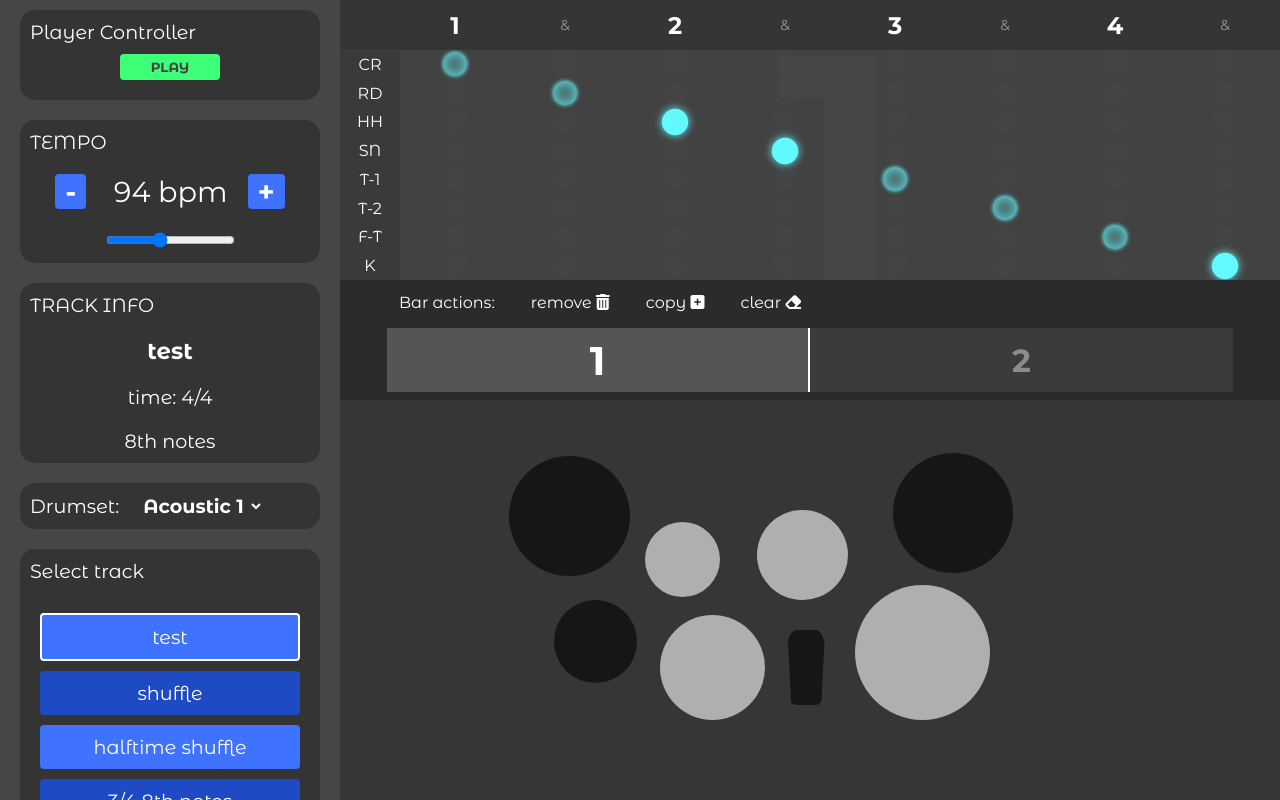
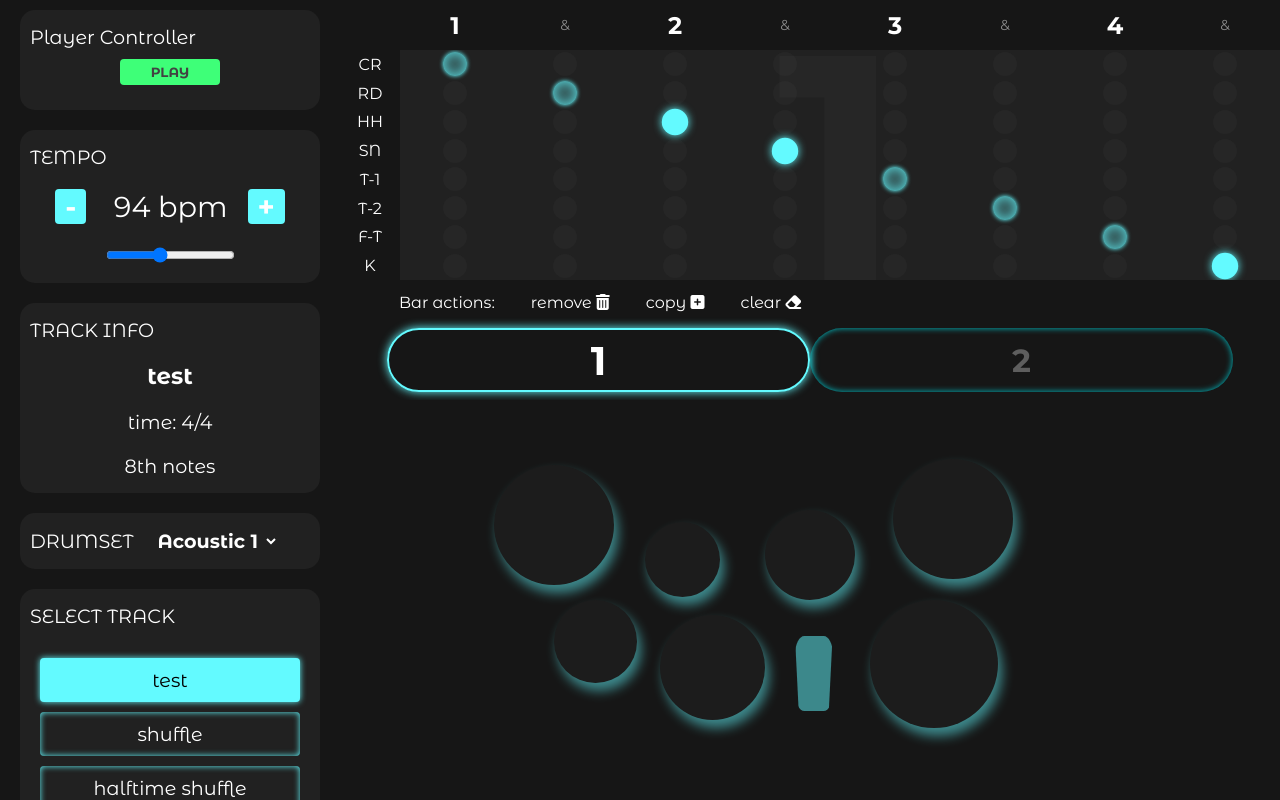
Before and after one commit to Desiak/Drumly, a React (Create React App) app: page / in a window 1280 px wide. Built offline with nearby package versions, Linux system fonts and the light colour scheme.

Commit message:
general style change

```diff
--- a/src/components/DrumsetSelect.js
+++ b/src/components/DrumsetSelect.js
@@ -5,7 +5,7 @@ import { connect } from "react-redux";
 const DrumsetSelect = (props) => {
   return (
     <div className="input drumset-input">
-      Drumset:
+      <span>DRUMSET</span>
       <select
         class="drumset-select"
         onChange={(e) => {
--- a/src/components/TrackSelect.js
+++ b/src/components/TrackSelect.js
@@ -41,7 +41,7 @@ const TrackSelect = (props) => {
 
   return (
     <div className="input beat-select-section">
-      Select track
+      SELECT TRACK
       <div className="list-wrapper">
         <ul className="tracks-list" ref={tracksList}>
           {trackListItems}
--- a/src/style/_drumset.scss
+++ b/src/style/_drumset.scss
@@ -1,10 +1,11 @@
 .drumset-container {
   grid-area: d;
-  background-color: rgb(54, 54, 54);
+  background-color: $background-color;
   display: flex;
   flex-wrap: wrap;
   justify-content: center;
   align-items: center;
+
   .drumset {
     // min-width:600px;
     width: 80%;
@@ -22,10 +23,10 @@
   .drumset-pad {
     position: absolute;
     cursor: url("../cursor-big.png"), pointer;
-    opacity: 0.6;
+    opacity: 0.5;
     user-select: none;
-    background-color: white;
-    color:black;
+    background-color: rgb(34, 34, 34);
+    box-shadow:  4px 8px 12px $primary-color;
     border-radius: 50%;
     aspect-ratio: 1/1;
     &::before{
@@ -34,7 +35,7 @@
       left:50%;
       top:50%;
       transform: translate(-50%,-50%);
-      color:black;
+      color:white;
       font-weight: bold;
       text-align: center;
       opacity:0;
@@ -49,11 +50,8 @@
       width: 11%;
       top: 50%;
       left: 16%;
-      background-color: black;
-
       &::before{
         content:"Hihat (HH)";
-        color:white;
       }
     }
     &--snare {
@@ -66,17 +64,18 @@
     }
     &--kick {
       width: 5%;
-      top: 60%;
-      left: 47%;
+      top: 62%;
+      left: 48%;
       cursor: url("../cursor-kick.png"), pointer;
       aspect-ratio: 1/2;
       clip-path: polygon(0 0, 100% 0, 90% 100%, 10% 100%);
       border-radius: 25%;
-      background-color: black;
+      background-color: $primary-color;
+      box-shadow: unset;
 
       &::before{
         content:"Kick (K)";
-        color:white;
+        color:black
       }
     }
     &--tom-1 {
@@ -90,39 +89,33 @@
     &--tom-2 {
       width: 12%;
       top: 20%;
-      left: 43%;
+      left: 44%;
       &::before{
         content:"Tom 2 (T-2)";
       }
     }
     &--floor-tom {
-      width: 18%;
-      top: 45%;
-      left: 56%;
+      width: 17%;
+      top: 50%;
+      left: 58%;
       &::before{
         content:"Floor Tom (F-T)";
       }
     }
     &--crash {
       width: 16%;
-      top: 2%;
-      left: 10%;
-      background-color: black;
-
+      top: 5%;
+      left: 8%;
       &::before{
         content:"Crash (CR)";
-        color:white;
       }
     }
     &--ride {
       width: 16%;
-      top: 1%;
+      top: 3%;
       left: 61%;
-      background-color: black;
-
       &::before{
         content:"Ride (RD)";
-        color:white;
       }
     }
   }
--- a/src/style/_main.scss
+++ b/src/style/_main.scss
@@ -53,6 +53,7 @@ p {
   height: 100%;
   grid-template-columns: minmax(340px, 1fr) 4fr;
   grid-template-rows: 1fr 1fr;
+  background-color: $background-color;
   grid-template-areas:
     "m p"
     "m d";
--- a/src/style/_menu.scss
+++ b/src/style/_menu.scss
@@ -1,6 +1,6 @@
 .menu-container {
   grid-area: m;
-  background-color: rgb(70, 70, 70);
+  background-color: $background-color;
   display: flex;
   // flex-direction: column;
   flex-wrap: wrap;
@@ -11,8 +11,8 @@
   }
 }
 .input {
-  background-color: rgba(43, 43, 43, 0.644);
-  padding: 10px;
+  background-color: rgb(33, 33, 33);
+  padding: 15px 10px;
   margin: 10px 20px;
   font-size: 1.2em;
   border-radius: 15px;
@@ -107,19 +107,19 @@
     .list-element {
       padding: 10px;
       margin: 10px;
-      background-color: $primary-color;
       transition: 0.3s;
+      box-shadow: inset 0px 0px 6px $primary-color;
       cursor: pointer;
       border-radius: 4px;
-
-      &:nth-child(even) {
-        background-color: $secondary-color;
-      }
       &:hover {
         filter: brightness(1.08);
       }
       &.active {
-        border: 2px solid white;
+        box-shadow: 0px 0px 6px $primary-color;
+        background-color: $primary-color;
+        p{
+          color:black
+        }
       }
     }
   }
--- a/src/style/_player.scss
+++ b/src/style/_player.scss
@@ -1,22 +1,18 @@
 .player-container {
   grid-area: p;
-      background-color: rgb(66, 66, 66);
-      position: relative;
+  position: relative;
   width: 100%;
   z-index: 1;
 
   .progress-indicator {
     width: 100%;
     height: 100%;
-    // background-color: rgba(255, 255, 255, 0.158);
     background-image: linear-gradient(
       to right,
-      rgba(255, 255, 255, 0) 98%,
-      rgba(255, 255, 255, 0.5)
+      rgba(0,0,0, 0) 99%,
+      $primary-color
     );
-    // border-right:8px solid rgb(255, 157, 28);
     position: absolute;
-    backdrop-filter: contrast(80%);
     top: 0;
     left: 60px;
     z-index: 1;
@@ -36,7 +32,6 @@
     flex-direction: column;
     justify-content: space-around;
     &.control-wrapper {
-      // flex-direction: unset;
       flex-wrap: nowrap;
       flex-grow: 1;
       height: 100%;
@@ -44,58 +39,18 @@
   }
   .empty {
     grid-area: empty;
-    background-color: rgb(53, 53, 53);
+    background-color: $background-color;
     z-index: 10;
   }
-  .bar-number-wrapper {
-    grid-area: bar-number;
-    display: flex;
-    flex-direction: row;
-    align-items: center;
-    background-color: rgb(70, 70, 70);
-    z-index: 1;
-    position: relative;
-    .background {
-      position: absolute;
-      width: 100%;
-      height: 100%;
-      background-color: rgb(70, 70, 70);
-      z-index: -1;
-    }
-    .reorganise-section-reveal {
-      margin-left: 50px;
-      background-color: rgb(41, 41, 41);
-      border: none;
-      padding: 5px 20px;
-      cursor: pointer;
-    }
 
-    span {
-      margin: 0 30px;
-    }
-    .bar-number {
-      text-align: center;
-      font-size: 1.5em;
-      flex-grow: 1;
-    }
-    .arrow {
-      height: 100%;
-      border: none;
-      background-color: rgb(43, 43, 43);
-      font-size: 30px;
-      padding: 0 20px;
-      cursor: pointer;
-    }
-  }
   .beat-measure-wrapper {
-    background-color: rgb(53, 53, 53);
+    background-color: $background-color;
     grid-area: beat-measure;
     align-items: center;
     z-index: 1;
     .beat-measure {
       flex-grow: 1;
       max-width: 40px;
-      // margin:0 10px;
       text-align: center;
       flex-basis: 100%;
       opacity: 0.5;
@@ -109,7 +64,7 @@
     }
   }
   .tracks-labels-wrapper {
-    background-color: rgb(58, 58, 58);
+    background-color: $background-color;
     grid-area: tracks-labels;
     z-index: 1;
     .track-label {
@@ -119,40 +74,29 @@
   }
   .beat-wrapper {
     grid-area: beat;
-    // flex-direction: unset;
     justify-content: unset;
-    // transition: 1s;
-    // max-height: 40vh;
     position: absolute;
     width: 100%;
     height: 100%;
     display: block;
+    overflow: hidden;
     &.smooth {
-      // transition: 0.5s ease-in-out;
       .bar {
-        // transition: opacity 0.5s
-
         pointer-events: none;
         &.active {
-          // transition-delay: .15s;
           pointer-events: all;
         }
       }
     }
     .bar {
-      // background-color: rgb(66, 66, 66);
+      background-color: rgb(33, 33, 33);
       position: absolute;
       width: 100%;
       height: 100%;
       opacity: 0;
-
-      // &.active{
-      //     opacity:1;
-      // }
     }
   }
   .bar {
-    // border-right:2px solid white;
     height: 100%;
     width: 100%;
     position: relative;
@@ -180,7 +124,7 @@
     position: absolute;
     width: 100%;
     height: 100%;
-    background-color: rgb(43, 43, 43);
+    background-color: $background-color;
     grid-area: beat-order;
     display: flex;
     justify-content: center;
@@ -248,85 +192,29 @@
 
     .bars-order-list {
       width: 100%;
-      // display: flex;
       height: 100%;
-      // justify-content: space-evenly;
-      // // padding: 0 50px;
-      // align-items: center;
       position: relative;
-      // overflow:hidden;
 
       .bar-box {
-        // width: 20%;
-        // flex-basis: 10%;
         height: 80%;
         top: 10%;
         position: absolute;
-        // border-radius: 4px;
-        border-right: 2px solid white;
+        border-radius: 40px;
         list-style: none;
-        // margin: 0 4px;
-        // margin-right: 4px;
-        background-color: rgb(59, 59, 59);
+        box-shadow: inset 0 0 6px darken($primary-color,30%);
         cursor: pointer;
         transition: 0s;
         position: absolute;
         &:last-child {
           border: none;
         }
-        .box-btn {
-          position: absolute;
-          padding: 5px 10px;
-          font-size: 160%;
-          transition: 0.3s;
-          opacity: 0;
-          pointer-events: none;
-        }
-        .copy-bar {
-          top: 0;
-          right: 0;
-          &:hover {
-            .fas {
-              color: $success-color;
-            }
-          }
-        }
-        .remove-bar {
-          top: 0;
-          left: 0;
-          &:hover {
-            .fas {
-              color: $alert-color;
-            }
-          }
-        }
-        .clear-bar {
-          bottom: 0;
-          left: 0;
-          &:hover {
-            .fas {
-              color: $primary-color;
-            }
-          }
-        }
-        .drag-icon {
-          position: absolute;
-          height: 40%;
-          max-width: 30%;
-          bottom: 4%;
-          right: 2%;
-          transition: opacity 0.3s;
-          opacity: 0;
-          object-fit: contain;
-          pointer-events: none;
-          user-select: none;
-        }
+
         .number {
           font-size: 200%;
           font-weight: bold;
           transition: 0.15s;
           position: absolute;
-          color: rgba(255, 255, 255, 0.411);
+          color: rgba(255, 255, 255, 0.311);
           top: 50%;
           left: 50%;
           transform: translate(-50%, -50%);
@@ -335,13 +223,13 @@
         }
         &.active {
           // flex-grow: 4;
-          background-color:rgba(255, 255, 255, 0.2) ;
+          box-shadow: 0 0 10px $primary-color;
+          border:2px solid $primary-color;
           .number {
             font-size: 250%;
             color: white;
           }
           &:hover {
-            // box-shadow: inset 0px 0px 12px lighten($primary-color, 10%);
             .box-btn {
               opacity: 1;
               pointer-events: all;
@@ -353,8 +241,7 @@
           }
         }
         &.dragged {
-          border: 2px solid white;
-          opacity: 0.5;
+          opacity: 0.8;
           z-index: 100;
           pointer-events: none;
         }
@@ -406,16 +293,16 @@
     transition: 0.15s;
     cursor: pointer;
     &.ghost-note {
-      box-shadow: inset 0 0 8px $notes-color;
+      box-shadow: inset 0 0 8px $primary-color;
       transform: scale(0.8);
     }
     &.regular {
       // background-color: $success-color;
-      box-shadow: inset 0 0 16px $notes-color, 0 0 4px $notes-color;
+      box-shadow: inset 0 0 16px $primary-color, 0 0 4px $primary-color;
     }
     &.accent {
-      background-color: $notes-color;
-      box-shadow: 0 0 8px $notes-color;
+      background-color: $primary-color;
+      box-shadow: 0 0 8px $primary-color;
       // transform: scale(0.5)
       transform: scale(1.1);
     }
--- a/src/style/_variables.scss
+++ b/src/style/_variables.scss
@@ -1,5 +1,4 @@
-$primary-color:  rgb(62, 114, 255);
-$secondary-color: rgb(30, 74, 196);
 $success-color: rgb(62, 255, 120);
 $alert-color: rgb(255, 61, 61);
-$notes-color: rgb(99, 250, 255);
+$primary-color: rgb(99, 250, 255);
+$background-color:rgb(22,22,22);
--- a/src/style/style.css
+++ b/src/style/style.css
@@ -54,6 +54,7 @@ p {
       grid-template-columns: minmax(340px, 1fr) 4fr;
   -ms-grid-rows: 1fr 1fr;
       grid-template-rows: 1fr 1fr;
+  background-color: #161616;
       grid-template-areas: "m p"
  "m d";
 }
@@ -122,7 +123,6 @@ p {
   -ms-grid-row: 1;
   -ms-grid-column: 2;
   grid-area: p;
-  background-color: #424242;
   position: relative;
   width: 100%;
   z-index: 1;
@@ -140,11 +140,9 @@ p {
 .player-container .progress-indicator {
   width: 100%;
   height: 100%;
-  background-image: -webkit-gradient(linear, left top, right top, color-stop(98%, rgba(255, 255, 255, 0)), to(rgba(255, 255, 255, 0.5)));
-  background-image: linear-gradient(to right, rgba(255, 255, 255, 0) 98%, rgba(255, 255, 255, 0.5));
+  background-image: -webkit-gradient(linear, left top, right top, color-stop(99%, rgba(0, 0, 0, 0)), to(#63faff));
+  background-image: linear-gradient(to right, rgba(0, 0, 0, 0) 99%, #63faff);
   position: absolute;
-  -webkit-backdrop-filter: contrast(80%);
-          backdrop-filter: contrast(80%);
   top: 0;
   left: 60px;
   z-index: 1;
@@ -179,66 +177,12 @@ p {
   -ms-grid-row: 1;
   -ms-grid-column: 1;
   grid-area: empty;
-  background-color: #353535;
+  background-color: #161616;
   z-index: 10;
 }
 
-.player-container .bar-number-wrapper {
-  grid-area: bar-number;
-  display: -webkit-box;
-  display: -ms-flexbox;
-  display: flex;
-  -webkit-box-orient: horizontal;
-  -webkit-box-direction: normal;
-      -ms-flex-direction: row;
-          flex-direction: row;
-  -webkit-box-align: center;
-      -ms-flex-align: center;
-          align-items: center;
-  background-color: #464646;
-  z-index: 1;
-  position: relative;
-}
-
-.player-container .bar-number-wrapper .background {
-  position: absolute;
-  width: 100%;
-  height: 100%;
-  background-color: #464646;
-  z-index: -1;
-}
-
-.player-container .bar-number-wrapper .reorganise-section-reveal {
-  margin-left: 50px;
-  background-color: #292929;
-  border: none;
-  padding: 5px 20px;
-  cursor: pointer;
-}
-
-.player-container .bar-number-wrapper span {
-  margin: 0 30px;
-}
-
-.player-container .bar-number-wrapper .bar-number {
-  text-align: center;
-  font-size: 1.5em;
-  -webkit-box-flex: 1;
-      -ms-flex-positive: 1;
-          flex-grow: 1;
-}
-
-.player-container .bar-number-wrapper .arrow {
-  height: 100%;
-  border: none;
-  background-color: #2b2b2b;
-  font-size: 30px;
-  padding: 0 20px;
-  cursor: pointer;
-}
-
 .player-container .beat-measure-wrapper {
-  background-color: #353535;
+  background-color: #161616;
   -ms-grid-row: 1;
   -ms-grid-column: 2;
   grid-area: beat-measure;
@@ -271,7 +215,7 @@ p {
 }
 
 .player-container .tracks-labels-wrapper {
-  background-color: #3a3a3a;
+  background-color: #161616;
   -ms-grid-row: 2;
   -ms-grid-column: 1;
   grid-area: tracks-labels;
@@ -297,6 +241,7 @@ p {
   width: 100%;
   height: 100%;
   display: block;
+  overflow: hidden;
 }
 
 .player-container .beat-wrapper.smooth .bar {
@@ -308,6 +253,7 @@ p {
 }
 
 .player-container .beat-wrapper .bar {
+  background-color: #212121;
   position: absolute;
   width: 100%;
   height: 100%;
@@ -362,7 +308,7 @@ p {
   position: absolute;
   width: 100%;
   height: 100%;
-  background-color: #2b2b2b;
+  background-color: #161616;
   -ms-grid-row: 3;
   -ms-grid-column: 1;
   -ms-grid-column-span: 2;
@@ -447,7 +393,7 @@ p {
 
 .player-container .change-order-section .bar-control-section .action-btn.btn-clear::before,
 .player-container .change-order-section .bar-control-section .action-label.btn-clear::before {
-  background-color: #3e72ff;
+  background-color: #63faff;
 }
 
 .player-container .change-order-section .bars-order-list {
@@ -460,9 +406,10 @@ p {
   height: 80%;
   top: 10%;
   position: absolute;
-  border-right: 2px solid white;
+  border-radius: 40px;
   list-style: none;
-  background-color: #3b3b3b;
+  -webkit-box-shadow: inset 0 0 6px #00c3c9;
+          box-shadow: inset 0 0 6px #00c3c9;
   cursor: pointer;
   -webkit-transition: 0s;
   transition: 0s;
@@ -473,68 +420,13 @@ p {
   border: none;
 }
 
-.player-container .change-order-section .bars-order-list .bar-box .box-btn {
-  position: absolute;
-  padding: 5px 10px;
-  font-size: 160%;
-  -webkit-transition: 0.3s;
-  transition: 0.3s;
-  opacity: 0;
-  pointer-events: none;
-}
-
-.player-container .change-order-section .bars-order-list .bar-box .copy-bar {
-  top: 0;
-  right: 0;
-}
-
-.player-container .change-order-section .bars-order-list .bar-box .copy-bar:hover .fas {
-  color: #3eff78;
-}
-
-.player-container .change-order-section .bars-order-list .bar-box .remove-bar {
-  top: 0;
-  left: 0;
-}
-
-.player-container .change-order-section .bars-order-list .bar-box .remove-bar:hover .fas {
-  color: #ff3d3d;
-}
-
-.player-container .change-order-section .bars-order-list .bar-box .clear-bar {
-  bottom: 0;
-  left: 0;
-}
-
-.player-container .change-order-section .bars-order-list .bar-box .clear-bar:hover .fas {
-  color: #3e72ff;
-}
-
-.player-container .change-order-section .bars-order-list .bar-box .drag-icon {
-  position: absolute;
-  height: 40%;
-  max-width: 30%;
-  bottom: 4%;
-  right: 2%;
-  -webkit-transition: opacity 0.3s;
-  transition: opacity 0.3s;
-  opacity: 0;
-  -o-object-fit: contain;
-     object-fit: contain;
-  pointer-events: none;
-  -webkit-user-select: none;
-     -moz-user-select: none;
-      -ms-user-select: none;
-          user-select: none;
-}
-
 .player-container .change-order-section .bars-order-list .bar-box .number {
   font-size: 200%;
   font-weight: bold;
   -webkit-transition: 0.15s;
   transition: 0.15s;
   position: absolute;
-  color: rgba(255, 255, 255, 0.411);
+  color: rgba(255, 255, 255, 0.311);
   top: 50%;
   left: 50%;
   -webkit-transform: translate(-50%, -50%);
@@ -547,7 +439,9 @@ p {
 }
 
 .player-container .change-order-section .bars-order-list .bar-box.active {
-  background-color: rgba(255, 255, 255, 0.2);
+  -webkit-box-shadow: 0 0 10px #63faff;
+          box-shadow: 0 0 10px #63faff;
+  border: 2px solid #63faff;
 }
 
 .player-container .change-order-section .bars-order-list .bar-box.active .number {
@@ -567,8 +461,7 @@ p {
 }
 
 .player-container .change-order-section .bars-order-list .bar-box.dragged {
-  border: 2px solid white;
-  opacity: 0.5;
+  opacity: 0.8;
   z-index: 100;
   pointer-events: none;
 }
@@ -690,7 +583,7 @@ p {
   -ms-grid-row-span: 2;
   -ms-grid-column: 1;
   grid-area: m;
-  background-color: #464646;
+  background-color: #161616;
   display: -webkit-box;
   display: -ms-flexbox;
   display: flex;
@@ -709,8 +602,8 @@ p {
 }
 
 .input {
-  background-color: rgba(43, 43, 43, 0.644);
-  padding: 10px;
+  background-color: #212121;
+  padding: 15px 10px;
   margin: 10px 20px;
   font-size: 1.2em;
   border-radius: 15px;
@@ -758,7 +651,7 @@ p {
 }
 
 .tempo-input .change-btn {
-  background-color: #3e72ff;
+  background-color: #63faff;
   padding: 0px 10px;
   margin: 0 10px;
   cursor: pointer;
@@ -787,7 +680,7 @@ p {
 }
 
 .bars-wrapper .change-btn {
-  background-color: #3e72ff;
+  background-color: #63faff;
   padding: 0px 10px;
   margin: 0 10px;
   cursor: pointer;
@@ -822,15 +715,12 @@ p {
 .beat-select-section .list-wrapper .list-element {
   padding: 10px;
   margin: 10px;
-  background-color: #3e72ff;
   -webkit-transition: 0.3s;
   transition: 0.3s;
+  -webkit-box-shadow: inset 0px 0px 6px #63faff;
+          box-shadow: inset 0px 0px 6px #63faff;
   cursor: pointer;
   border-radius: 4px;
-}
-
-.beat-select-section .list-wrapper .list-element:nth-child(even) {
-  background-color: #1e4ac4;
 }
 
 .beat-select-section .list-wrapper .list-element:hover {
@@ -839,7 +729,13 @@ p {
 }
 
 .beat-select-section .list-wrapper .list-element.active {
-  border: 2px solid white;
+  -webkit-box-shadow: 0px 0px 6px #63faff;
+          box-shadow: 0px 0px 6px #63faff;
+  background-color: #63faff;
+}
+
+.beat-select-section .list-wrapper .list-element.active p {
+  color: black;
 }
 
 .drumset-input .drumset-select {
@@ -859,7 +755,7 @@ p {
   -ms-grid-row: 2;
   -ms-grid-column: 2;
   grid-area: d;
-  background-color: #363636;
+  background-color: #161616;
   display: -webkit-box;
   display: -ms-flexbox;
   display: flex;
@@ -896,13 +792,14 @@ p {
 .drumset-container .drumset-pad {
   position: absolute;
   cursor: url("../cursor-big.png"), pointer;
-  opacity: 0.6;
+  opacity: 0.5;
   -webkit-user-select: none;
      -moz-user-select: none;
       -ms-user-select: none;
           user-select: none;
-  background-color: white;
-  color: black;
+  background-color: #222222;
+  -webkit-box-shadow: 4px 8px 12px #63faff;
+          box-shadow: 4px 8px 12px #63faff;
   border-radius: 50%;
   aspect-ratio: 1/1;
 }
@@ -914,7 +811,7 @@ p {
   top: 50%;
   -webkit-transform: translate(-50%, -50%);
           transform: translate(-50%, -50%);
-  color: black;
+  color: white;
   font-weight: bold;
   text-align: center;
   opacity: 0;
@@ -930,12 +827,10 @@ p {
   width: 11%;
   top: 50%;
   left: 16%;
-  background-color: black;
 }
 
 .drumset-container .drumset-pad--hihat::before {
   content: "Hihat (HH)";
-  color: white;
 }
 
 .drumset-container .drumset-pad--snare {
@@ -950,19 +845,21 @@ p {
 
 .drumset-container .drumset-pad--kick {
   width: 5%;
-  top: 60%;
-  left: 47%;
+  top: 62%;
+  left: 48%;
   cursor: url("../cursor-kick.png"), pointer;
   aspect-ratio: 1/2;
   -webkit-clip-path: polygon(0 0, 100% 0, 90% 100%, 10% 100%);
           clip-path: polygon(0 0, 100% 0, 90% 100%, 10% 100%);
   border-radius: 25%;
-  background-color: black;
+  background-color: #63faff;
+  -webkit-box-shadow: unset;
+          box-shadow: unset;
 }
 
 .drumset-container .drumset-pad--kick::before {
   content: "Kick (K)";
-  color: white;
+  color: black;
 }
 
 .drumset-container .drumset-pad--tom-1 {
@@ -978,7 +875,7 @@ p {
 .drumset-container .drumset-pad--tom-2 {
   width: 12%;
   top: 20%;
-  left: 43%;
+  left: 44%;
 }
 
 .drumset-container .drumset-pad--tom-2::before {
@@ -986,9 +883,9 @@ p {
 }
 
 .drumset-container .drumset-pad--floor-tom {
-  width: 18%;
-  top: 45%;
-  left: 56%;
+  width: 17%;
+  top: 50%;
+  left: 58%;
 }
 
 .drumset-container .drumset-pad--floor-tom::before {
@@ -997,25 +894,21 @@ p {
 
 .drumset-container .drumset-pad--crash {
   width: 16%;
-  top: 2%;
-  left: 10%;
-  background-color: black;
+  top: 5%;
+  left: 8%;
 }
 
 .drumset-container .drumset-pad--crash::before {
   content: "Crash (CR)";
-  color: white;
 }
 
 .drumset-container .drumset-pad--ride {
   width: 16%;
-  top: 1%;
+  top: 3%;
   left: 61%;
-  background-color: black;
 }
 
 .drumset-container .drumset-pad--ride::before {
   content: "Ride (RD)";
-  color: white;
 }
 /*# sourceMappingURL=style.css.map */
```
Also changed, not shown: src/components/Player.js (+4 -4 lines), 1 other file (tests, documents, lock files or other folders).
